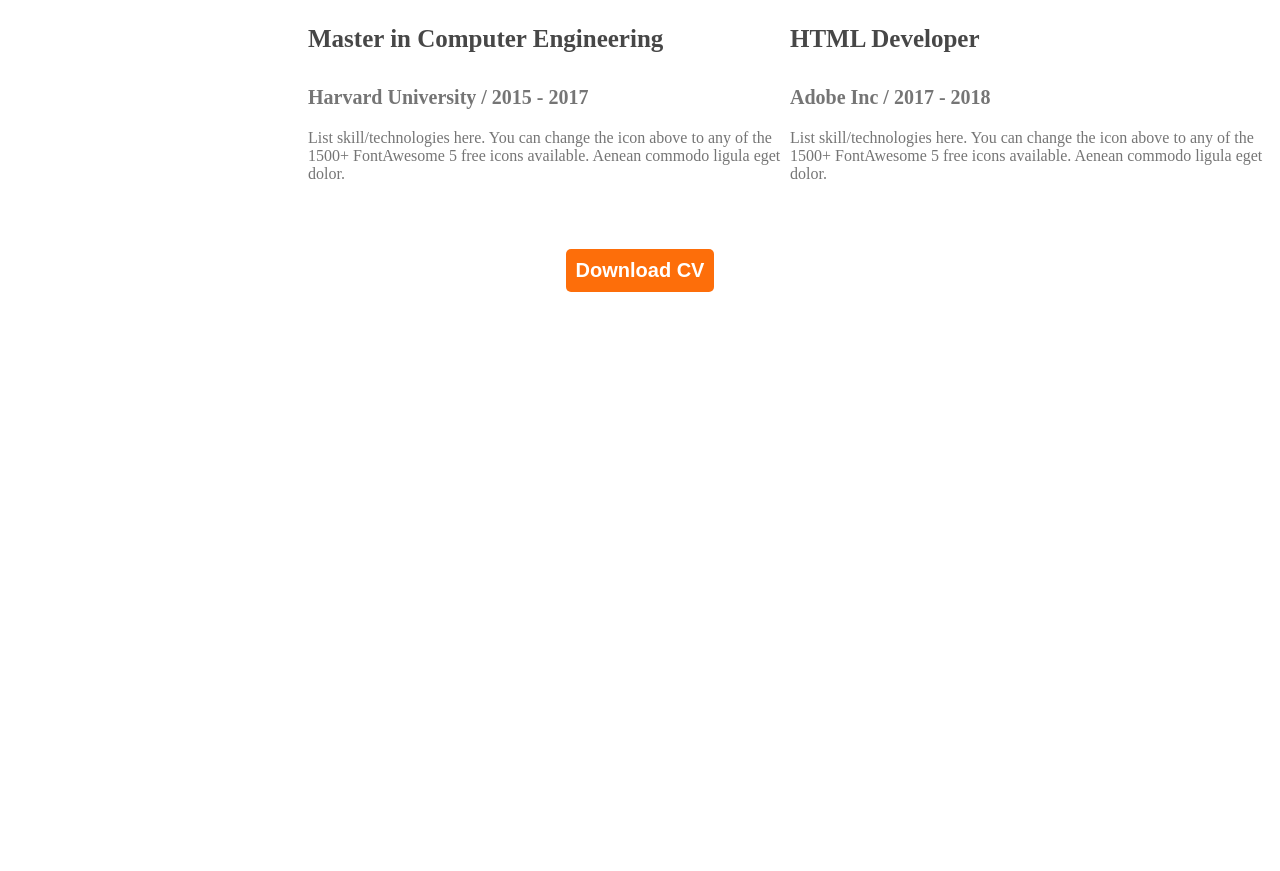
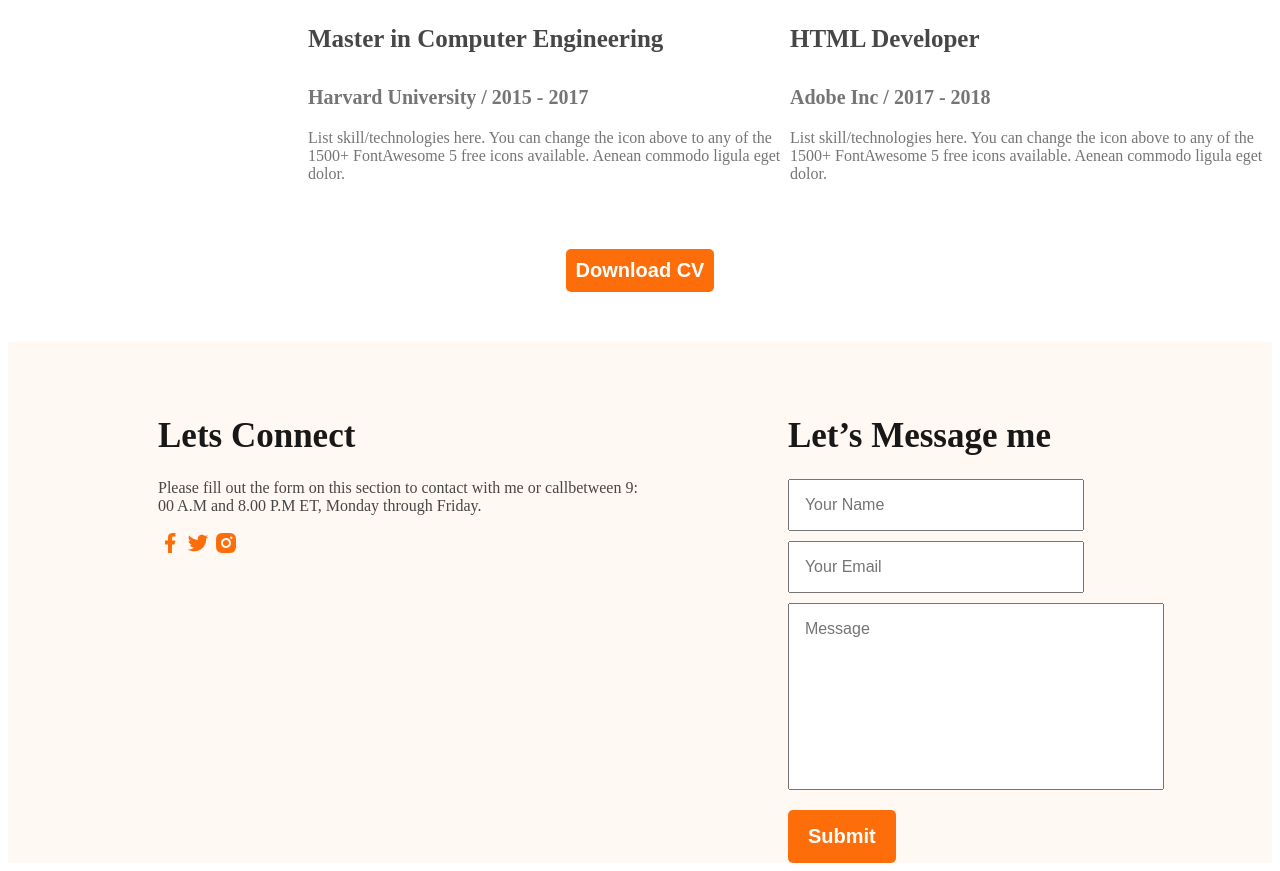
Before and after one commit to NIROB4046/intro-website, a plain HTML site: page index.html in a window 1280 px wide. Shown: the part 2673-3544 px from the top of the page. Before the commit the page ends 2973 px from the top, so only its background shows below. Drawn offline with Linux system fonts and the light colour scheme.

Commit message:
first website

```diff
--- a/index.html
+++ b/index.html
@@ -153,7 +153,28 @@ to any of the 1500+ FontAwesome 5 free icons available. Aenean commodo ligula eg
 
 </section>
       <!-- /* section no:05 */ -->
+<div id="section5">
+<div class="connect">
+<h1 class="niroblast">Lets Connect</h1>
+<p class="connectpara">Please fill out the form on this section to contact with me or callbetween 9:<br>00 A.M and 8.00 P.M ET, Monday through Friday.</p>
+<img src="images/icons/facebook.png">
+<img src="images/icons/twitter.png">
+<img src="images/icons/insta.png">
 
+</div>
+<div class="message">
+<h1 class="niroblast">Let’s Message me</h1>
+<form class="form-last">
+<input class="form-last1" type="text" placeholder="Your Name">
+<input class="form-last1" type="email" placeholder="Your Email">
+<input class="form-last12" type="text" placeholder="Message">
+</form>
+<div class="sec5btn-center"><button class="sec5btn">Submit</button></div>
+</div>
+
+
+
+</div>
 
 
 </body>
--- a/style.css
+++ b/style.css
@@ -242,4 +242,60 @@ color: black;
 margin-top: 50px;
 text-align: center;
 }
-/* section no:05*/
+#section5{
+background-color: rgb(255, 248, 243);
+display: flex;
+margin-top: 50px;
+
+}
+.niroblast{
+font-weight: 700;
+font-size:35px;
+color: rgb(24, 24, 24);
+}
+.connectpara{
+font-weight: 400;
+font-size:16px;
+color: rgb(71, 71, 71);
+}
+.form-last{
+
+}
+.form-last1{
+display: block;
+padding: 15px 70px 15px 15px;
+margin-top: 10px;
+color: rgb(117, 117, 117);
+font-weight: 400;
+font-size:16px;
+}
+.form-last12{
+display: block;
+padding: 15px 150px 150px 15px;
+margin-top: 10px;
+color: rgb(117, 117, 117);
+font-weight: 400;
+font-size:16px;
+}
+.connect{
+margin-left: 150px;
+margin-top: 50px;
+}
+.message{
+margin-left: 150px;
+margin-top: 50px;
+}
+.sec5btn{
+color: rgb(255, 255, 255);
+font-weight: 700;
+font-size:20px;
+background-color: rgb(253, 110, 10);
+padding:15px 20px;
+border-radius: 5px;
+border: none;
+margin-top: 20px;
+}
+.sec5btn:hover{
+background-color: powderblue;
+color: black;
+}
```
